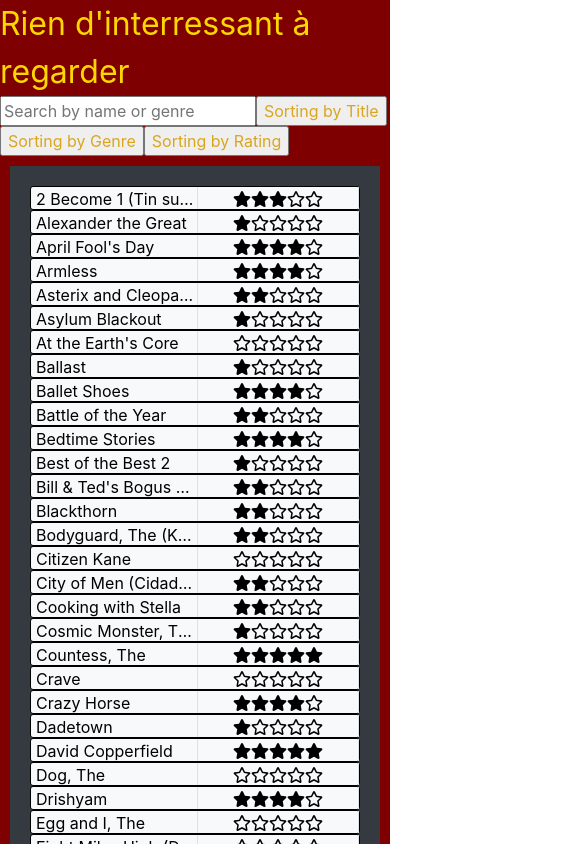
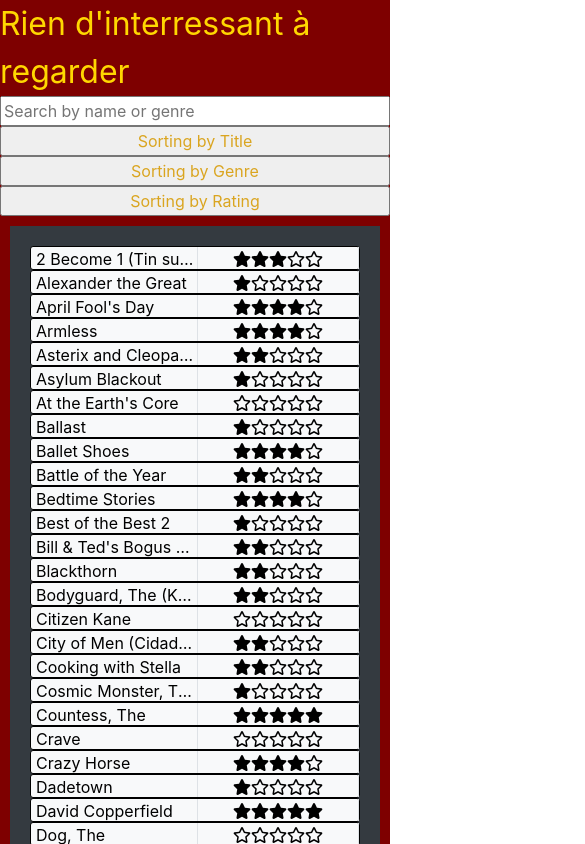
Before and after one commit to LeEdouard/Project, a React (Create React App) app: page /db_process in a window 390 px wide. Shown: the top 844 px of the page, 585 px wide, since content can reach past the window. Built offline with nearby package versions, Linux system fonts and the light colour scheme.

Commit message:
filter zone is now responsive

```diff
--- a/src/App.css
+++ b/src/App.css
@@ -666,6 +666,14 @@ PROEJT 1-2
 
 
 */
+.projet12 {
+  position: absolute;
+  top: 0;
+  left: 0;
+  right: 0;
+  bottom: 0;
+}
+
 .projet12 header {
   background: rgb(126, 0, 0);
   color: gold;
@@ -675,17 +683,31 @@ PROEJT 1-2
 .listing {
   background: rgb(126, 0, 0);
 }
+.filter_zone {
+  display: grid;
+  grid-template-columns: 1fr;
+}
+
+@media screen and (min-width: 500px) {
+  .filter_zone {
+    grid-template-columns: 1fr 1fr 1fr 1fr;
+  }
+}
+/* @media screen and (max-width: 1080) {
+  .filter_zone {
+    grid-template-columns: 1fr;
+  }
+} */
 
 .listing input,
 .listing form {
   color: goldenrod;
-  display: inline;
-  margin: auto;
+  width: 100%;
 }
 
 .tableau {
   border: 10px solid rgb(126, 0, 0);
-  min-height: 300px;
+  min-height: 700px;
   min-width: 200px;
   padding: 20px;
   color: white;
@@ -712,6 +734,18 @@ PROEJT 1-2
   /* font-family: movie; */
 }
 
+.projet12 .empty {
+  width: 100%;
+  height: 660px;
+  display: grid;
+  grid-template-columns: 1fr;
+  color: gold;
+  text-align: center;
+}
+
+.projet12 footer {
+  background: rgb(126, 0, 0);
+}
 /* .div_thumbnail {
   display: flex;
   flex-direction: column;
--- a/src/projet1-2/listing.jsx
+++ b/src/projet1-2/listing.jsx
@@ -5,6 +5,7 @@ import { FontAwesomeIcon } from "@fortawesome/react-fontawesome";
 import { faStar as fasStar } from "@fortawesome/free-solid-svg-icons";
 import { faStar } from "@fortawesome/free-regular-svg-icons";
 // import { faStarHalfAlt } from "@fortawesome/free-solid-svg-icons";
+import { faFrown } from "@fortawesome/free-regular-svg-icons";
 
 class Listing extends Component {
   state = {
@@ -18,8 +19,6 @@ class Listing extends Component {
 
   onsubmit = e => {
     e.preventDefault();
-    console.log(true);
-
     const unitList = document.getElementsByClassName("unit");
     let counting = 0;
     for (const elem of unitList) {
@@ -116,7 +115,7 @@ class Listing extends Component {
 
     return (
       <div className="listing">
-        <div>
+        <div className="filter_zone">
           <form onSubmit={this.onsubmit}>
             <input
               type="text"
@@ -181,7 +180,17 @@ class Listing extends Component {
               </div>
             );
           })}
-          {this.state.empty ? <div>YA RIEN</div> : null}
+          {this.state.empty ? (
+            <div className="empty">
+              <span>Recherche infructueuse</span>
+              <div>
+                <FontAwesomeIcon
+                  icon={faFrown}
+                  style={{ transform: "scale(5)" }}
+                />
+              </div>
+            </div>
+          ) : null}
         </div>
         {/* <div id="popup" onClick={this.onclickfade}>
           <div id="popup_window">
```
